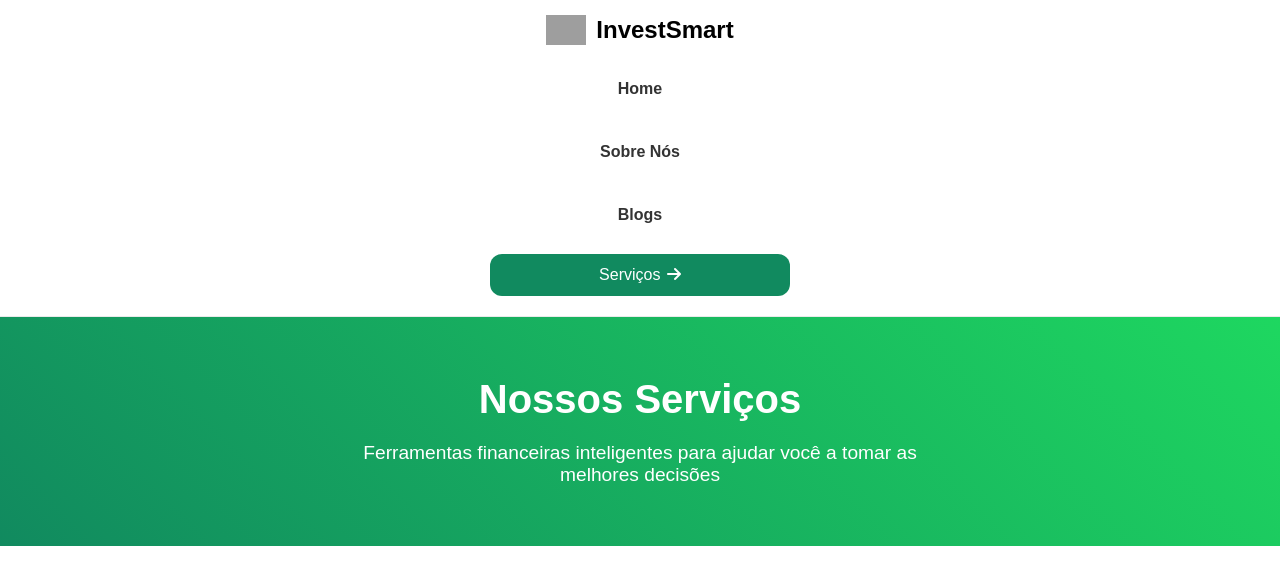
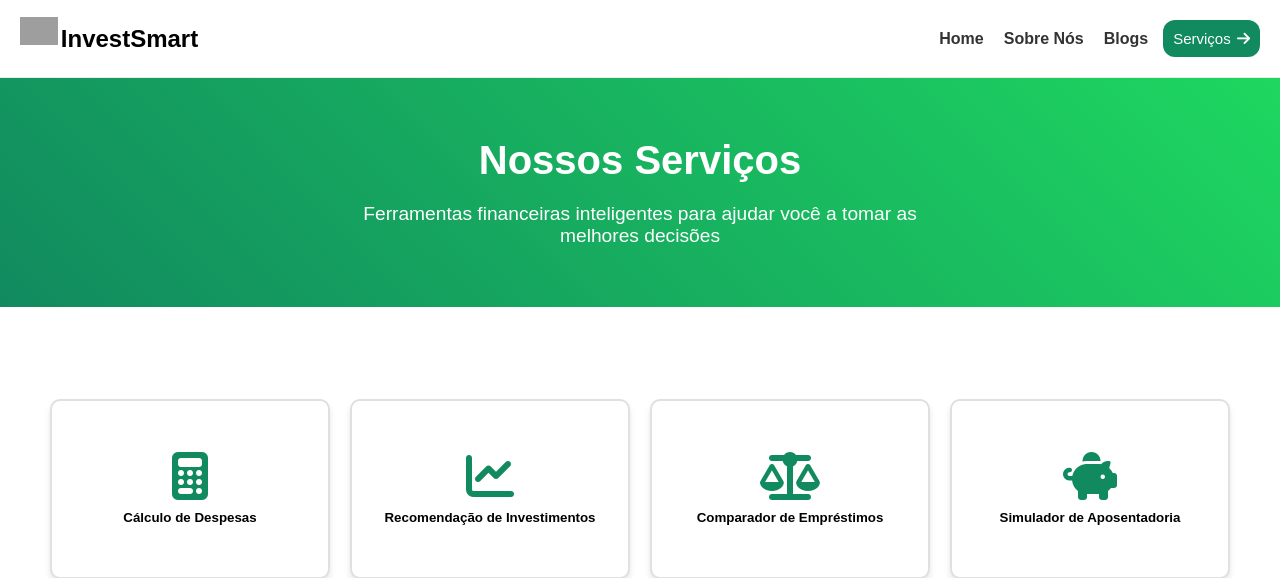
Before and after one commit to LCodeBase/InvestSmart, a PHP site: page /servicos.html in a window 1280 px wide. Shown: the top 578 px of the page. Run offline with PHP 8.4, Linux system fonts and the light colour scheme; some libraries are stand-ins or nearby versions; grey boxes are pictures that could not be loaded.

Commit message:
Update-otimization

```diff
--- a/css/style-servicos-page.css
+++ b/css/style-servicos-page.css
@@ -563,27 +563,6 @@ footer {
 }
 
 @media (max-width: 768px) {
-    .nav-menu {
-            display: none;
-            /* Inicialmente escondido */
-            position: fixed;
-            top: 0;
-            right: -100%;
-            width: 250px;
-            height: 100vh;
-            background-color: white;
-            padding-top: 60px;
-            transition: 0.3s ease;
-            box-shadow: -2px 0 5px rgba(0, 0, 0, 0.1);
-            z-index: 999;
-        }
-
-        .nav-menu.active {
-            right: 0;
-            display: block;
-            /* Mostra quando ativo */
-        }
-
     .servico-btn {
         width: 150px;
         height: 150px;
@@ -656,153 +635,3 @@ footer {
         font-size: 2rem;
     }
 }
-
-
-/* Media Queries para Mobile */
-@media screen and (min-width: 768px) {
-    .nav-menu {
-        display: block;
-        /* Sempre visível em desktop */
-    }
-
-    .menu-toggle {
-        display: none;
-        /* Esconde o botão em desktop */
-    }
-    /* Header */
-    header {
-        flex-direction: column;
-        padding: 15px;
-        position: relative;
-        background-color: #fff;
-    }
-
-    .container-LOGO {
-        width: 100%;
-        justify-content: center;
-        margin-bottom: 15px;
-    }
-
-    .container-LOGO img {
-        width: 40px;
-        margin: 0 10px 0 0;
-    }
-
-    nav {
-        width: 100%;
-        background-color: #fff;
-    }
-
-    nav ul {
-        flex-direction: column;
-        align-items: center;
-        width: 100%;
-        gap: 15px;
-    }
-
-    nav li {
-        width: 100%;
-        text-align: center;
-    }
-
-    nav li a {
-        display: block;
-        padding: 10px;
-        width: 100%;
-    }
-
-    .button-header {
-        width: 100%;
-        max-width: 300px;
-        margin: 5px auto;
-        padding: 12px;
-        font-size: 16px;
-    }
-
-    /* Hero Section */
-    .hero {
-        flex-direction: column;
-        padding: 30px 20px;
-        height: auto;
-    }
-
-    .hero-content {
-        text-align: center;
-    }
-
-    .hero-image {
-        max-width: 90%;
-        margin-top: 20px;
-    }
-
-    /* Features */
-    .features-grid {
-        flex-direction: column;
-        gap: 30px;
-    }
-
-    .feature-item {
-        width: 100%;
-    }
-
-    /* Blog Cards */
-    .blog-cards {
-        flex-direction: column;
-        gap: 20px;
-    }
-
-    .card {
-        max-width: 100%;
-    }
-}
-
-/* Ajustes para telas muito pequenas */
-@media only screen and (max-width: 480px) {
-    .nav-menu {
-            display: none;
-            /* Inicialmente escondido */
-            position: fixed;
-            top: 0;
-            right: -100%;
-            width: 250px;
-            height: 100vh;
-            background-color: white;
-            padding-top: 60px;
-            transition: 0.3s ease;
-            box-shadow: -2px 0 5px rgba(0, 0, 0, 0.1);
-            z-index: 999;
-        }
-
-        .nav-menu.active {
-            right: 0;
-            display: block;
-            /* Mostra quando ativo */
-        }
-
-    .container-LOGO {
-        flex-direction: row;
-        align-items: center;
-    }
-
-    .logo {
-        font-size: 20px;
-    }
-
-    nav li a {
-        font-size: 16px;
-    }
-
-    .hero h1 {
-        font-size: 28px;
-    }
-
-    .button-header {
-        width: 100%;
-        margin: 5px 0;
-    }
-
-    .floating-button {
-        width: 50px;
-        height: 50px;
-    }
-}
```
Also changed, not shown: aposentadoria.html (+8 -2 lines), calculo-despesas.html (+9 -3 lines), comparador-emprestimos.html (+9 -3 lines), conversor-moedas.html (+8 -1 lines), recomendacaoinvestimento.html (+9 -3 lines).
